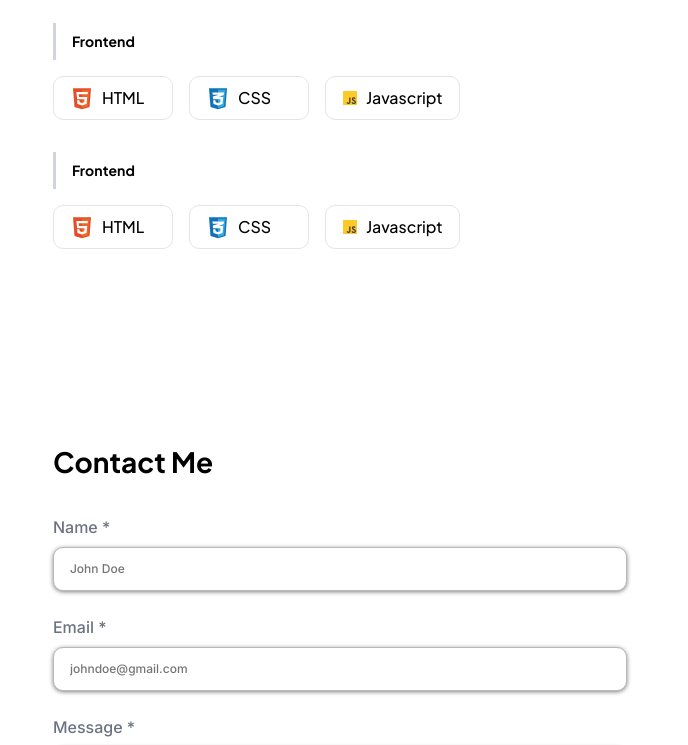
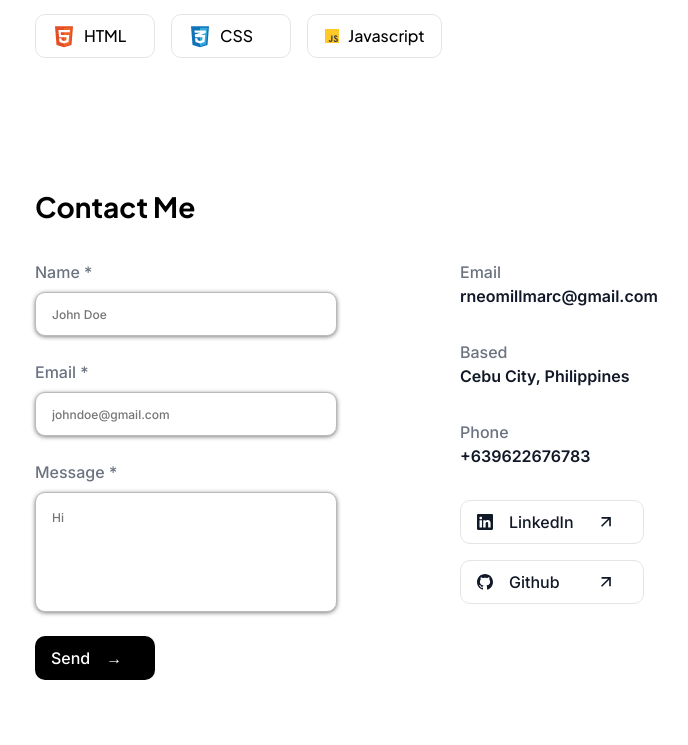
Before and after one commit to Neomill/portfolio, a React (Vite) app: page / in a window 1280 px wide. Shown: the part 1667-2412 px from the top of the page, without its empty margins (228-916 px from the left). Built offline with nearby package versions, Linux system fonts and the light colour scheme.

Commit message:
feat: form clean up

```diff
--- a/src/components/Section/Section.module.scss
+++ b/src/components/Section/Section.module.scss
@@ -7,8 +7,4 @@
   @media (min-width: 768px) {
     padding: 4rem 8%;
   }
-
-  @media (min-width: 1200px) {
-    padding: 6rem 10%;
-  }
 }
--- a/src/section/Contact/Contact.module.scss
+++ b/src/section/Contact/Contact.module.scss
@@ -14,7 +14,11 @@
 
 .content {
   display: flex;
-  flex-wrap: wrap;
+  flex-direction: column;
+
+  @media (min-width: 768px) {
+    flex-direction: row;
+  }
 }
 
 .form,
@@ -84,6 +88,13 @@
   display: flex;
   flex-direction: column;
   gap: 2rem;
+  margin-top: 3rem;
+  padding-left: unset;
+
+  @media (min-width: 768px) {
+    margin-top: unset;
+    padding-left: 3rem;
+  }
 
   .label {
     font-weight: 500;
@@ -98,6 +109,7 @@
   .socials {
     display: flex;
     flex-direction: row;
+    flex-wrap: wrap;
     gap: 1rem;
 
     a {
```
